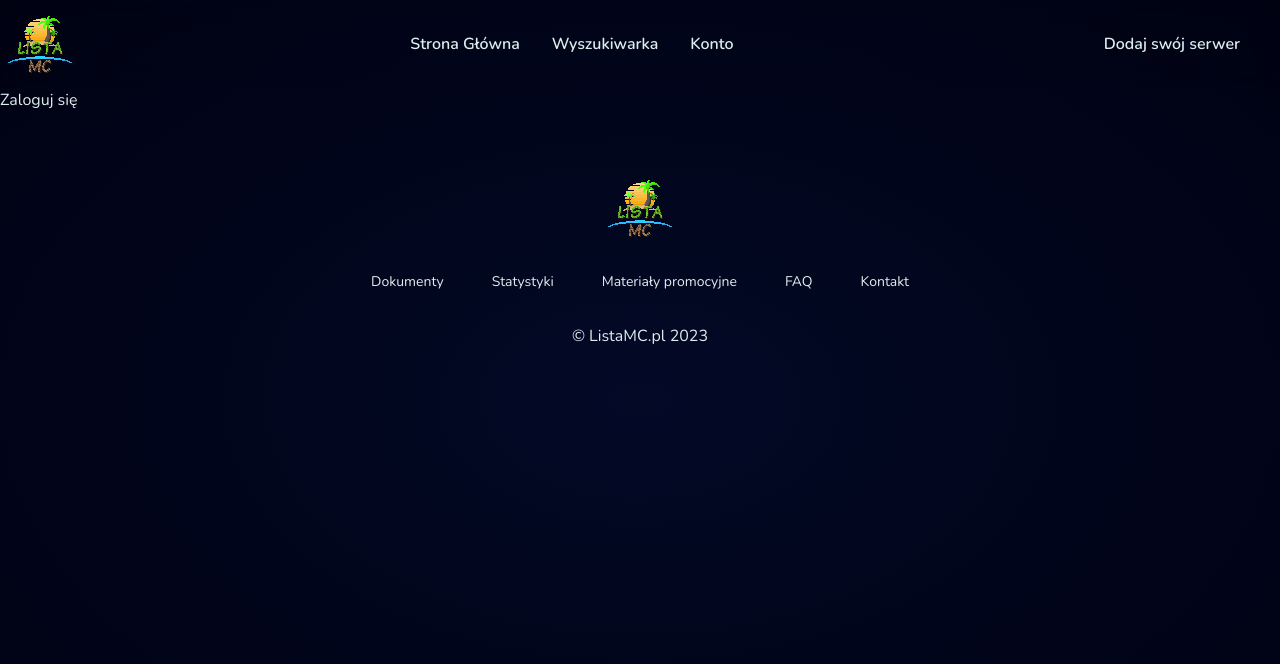
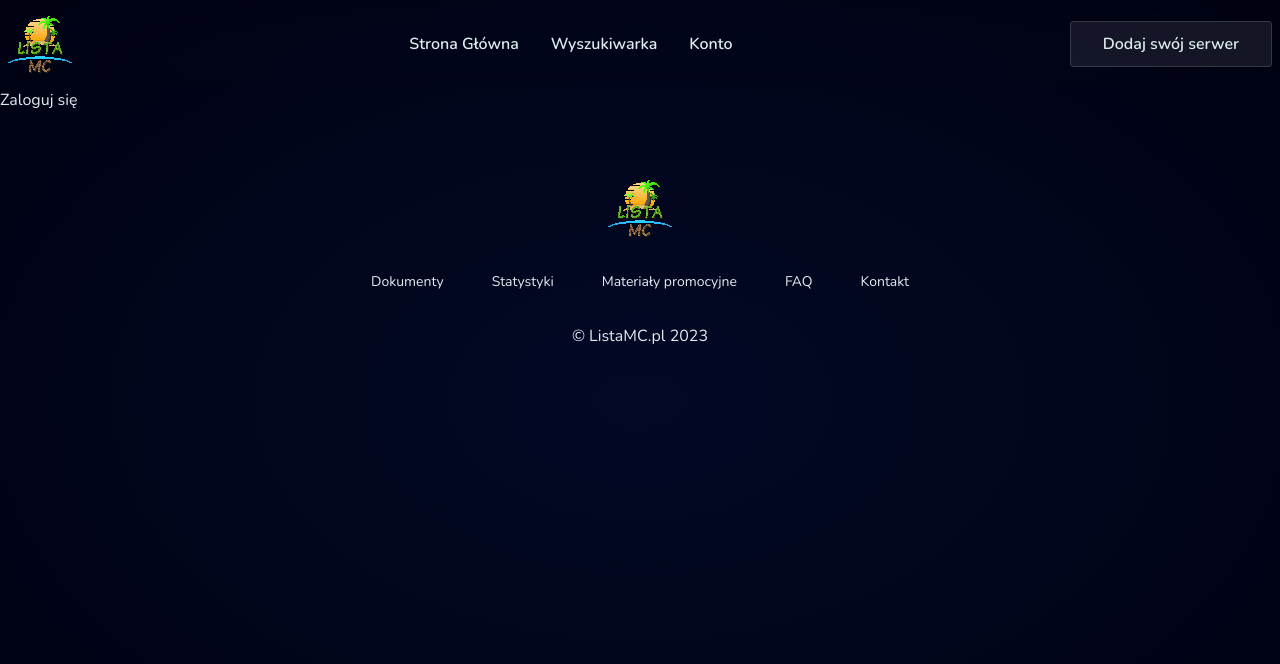
Before and after one commit to kuvus/listamc, a Next.js app: page /auth/login in a window 1280 px wide. Shown: the top 664 px of the page. Built offline with nearby package versions, Linux system fonts and the light colour scheme; no server answers.

Commit message:
Update component to use new button props, improve styling

```diff
--- a/src/components/shared/Navbar.tsx
+++ b/src/components/shared/Navbar.tsx
@@ -26,7 +26,7 @@ export const Navbar: FunctionComponent = () => {
         <div className={'sticky top-0 backdrop-blur-md'}>
             <nav
                 className={
-                    'flex flex-wrap justify-between items-center container max-w-7xl gap-8 sm:gap-4 lg:gap-12 py-3'
+                    'container flex max-w-7xl flex-wrap items-center justify-between gap-8 py-3 sm:gap-4 lg:gap-12'
                 }>
                 <Link href={'/'}>
                     <Image
@@ -38,7 +38,7 @@ export const Navbar: FunctionComponent = () => {
                 </Link>
                 <ul
                     className={
-                        'list-none gap-8 hidden font-semibold text-text md:flex'
+                        'hidden list-none gap-8 font-semibold text-text md:flex'
                     }>
                     {Pages.map(page => {
                         return (
@@ -49,7 +49,7 @@ export const Navbar: FunctionComponent = () => {
                     })}
                 </ul>
                 <Button
-                    type={'outline'}
+                    styling={'outline'}
                     size={''}
                     href={''}
                     element={'a'}
```
